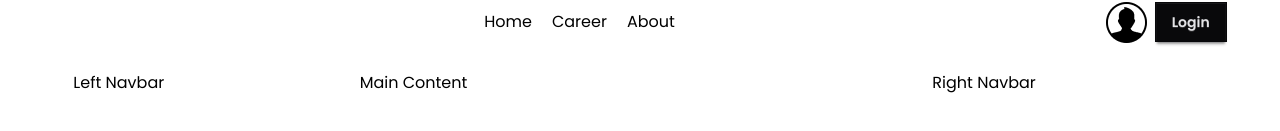
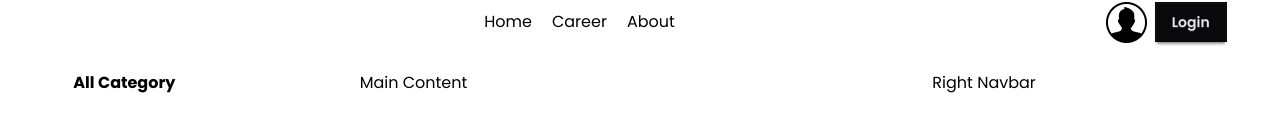
Before and after one commit to atikmahmud482/react2, a React (Vite) app in the folder dragon-news-code/: page / in a window 1280 px wide. Shown: the part 169-300 px from the top of the page. Built offline with nearby package versions, Linux system fonts and the light colour scheme.

Commit message:
video 52-6

```diff
--- /dev/null
+++ b/dragon-news-code/src/components/layout-component/LeftNavbar.jsx
@@ -0,0 +1,9 @@
+const LeftNavbar = () => {
+  return (
+    <div>
+      <h2 className="font-bold">All Category</h2>
+    </div>
+  );
+};
+
+export default LeftNavbar;
--- a/dragon-news-code/src/layouts/HomeLayout.jsx
+++ b/dragon-news-code/src/layouts/HomeLayout.jsx
@@ -1,5 +1,6 @@
 import Header from "../components/Header";
 import LatestNews from "../components/LatestNews";
+import LeftNavbar from "../components/layout-component/LeftNavbar";
 import Navbar from "../components/Navbar";
 
 const HomeLayout = () => {
@@ -17,7 +18,9 @@ const HomeLayout = () => {
         <Navbar></Navbar>{" "}
       </nav>
       <main className="w-11/12 mx-auto p-5 grid md:grid-cols-12 gap-3">
-        <aside className="left col-span-3">Left Navbar</aside>
+        <aside className="left col-span-3">
+          <LeftNavbar></LeftNavbar>
+        </aside>
         <section className="col-span-6">Main Content</section>
         <aside className="col-span-3">Right Navbar</aside>
       </main>
```
